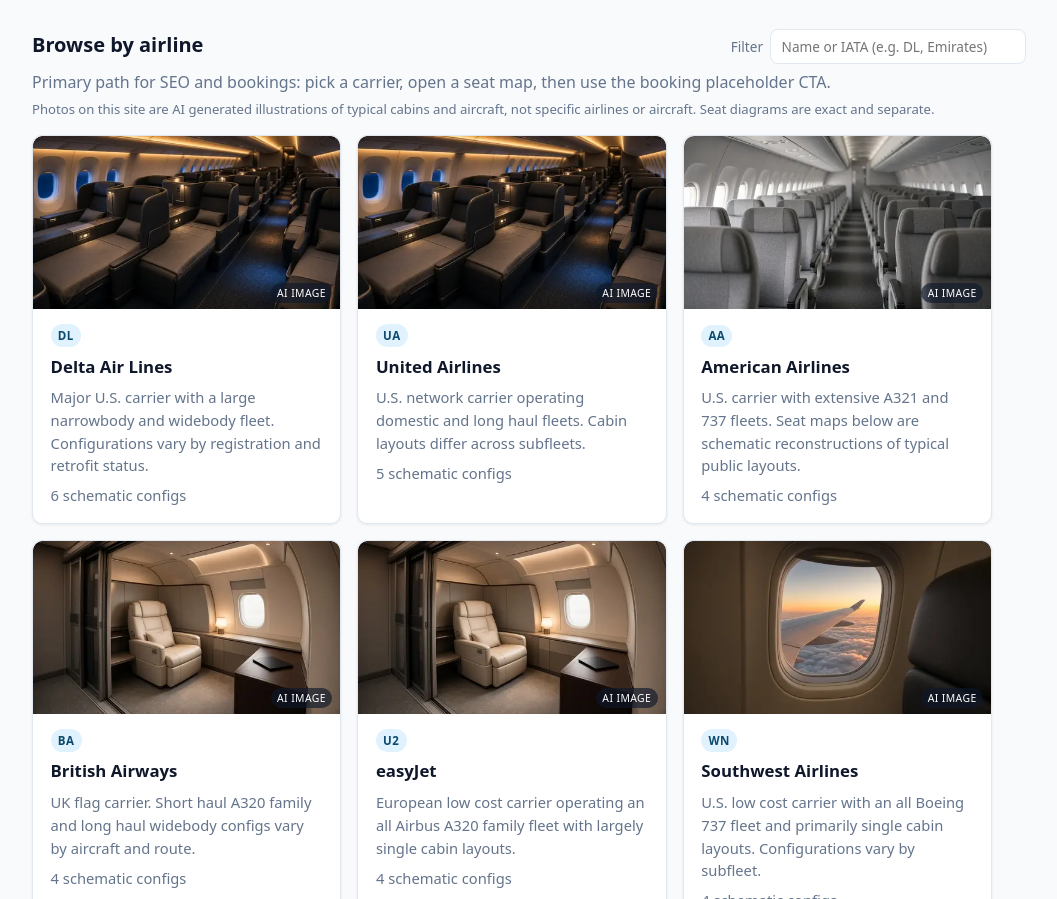
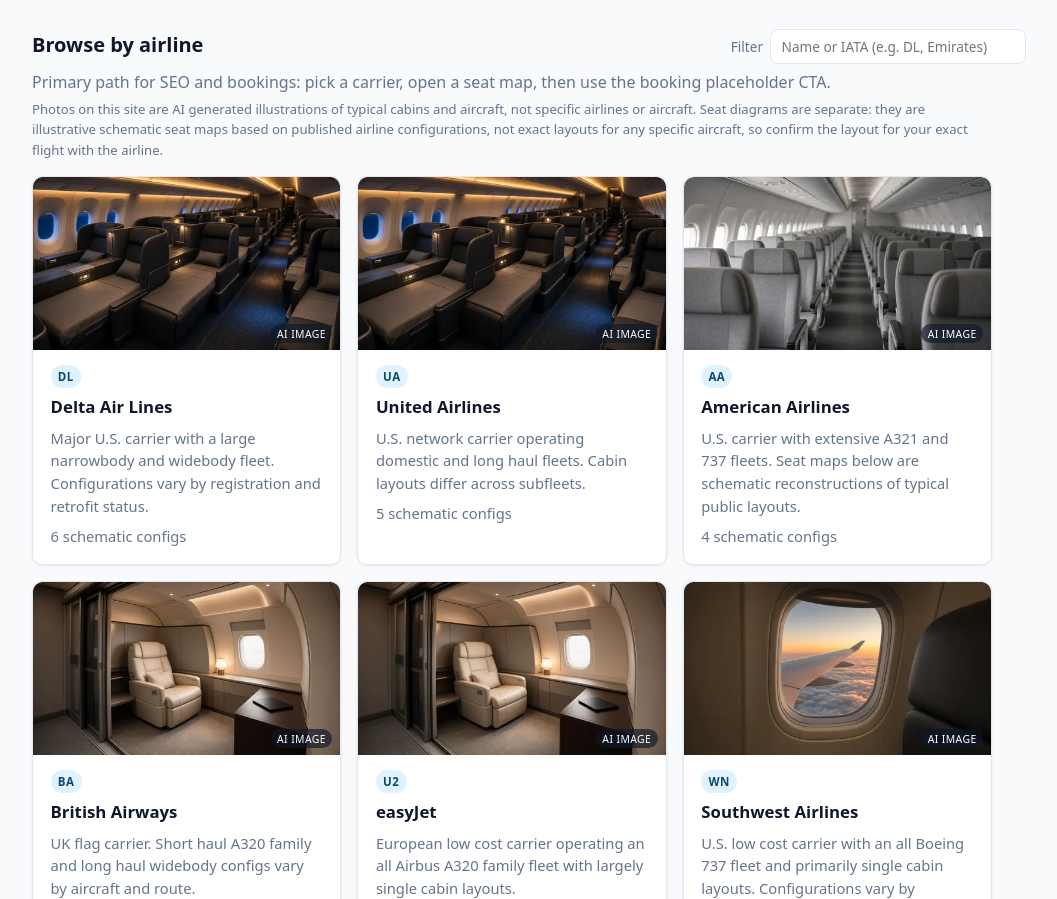
Before and after one commit to joshuaofisrael/pickyourrow, an Astro site: page / in a window 1280 px wide. Shown: the part 2066-2965 px from the top of the page, without its empty margins (128-1185 px from the left). Built offline with nearby package versions, Linux system fonts and the light colour scheme; Astro itself is replaced by a stand-in of ours.

Commit message:
Homepage: describe seat diagrams as illustrative schematics (legal audit, rule 7 moderate, cleared SAFE)

```diff
--- a/src/pages/index.astro
+++ b/src/pages/index.astro
@@ -162,7 +162,7 @@
     <p class="muted" style="margin:0.35rem 0 0">
       Primary path for SEO and bookings: pick a carrier, open a seat map, then use the booking placeholder CTA.
     </p>
-    <p class="photo-note">Photos on this site are AI generated illustrations of typical cabins and aircraft, not specific airlines or aircraft. Seat diagrams are exact and separate.</p>
+    <p class="photo-note">Photos on this site are AI generated illustrations of typical cabins and aircraft, not specific airlines or aircraft. Seat diagrams are separate: they are illustrative schematic seat maps based on published airline configurations, not exact layouts for any specific aircraft, so confirm the layout for your exact flight with the airline.</p>
     <div class="grid cols-3" style="margin-top:1rem" id="airline-grid">
       {airlineCards.map((a) => (
         <article class="card airline-card" data-filter={`${a.name} ${a.iata} ${a.country} ${a.slug}`.toLowerCase()}>
```
